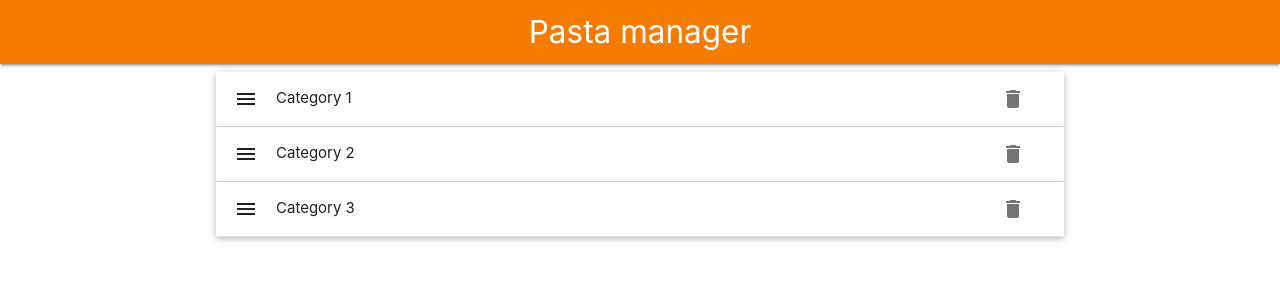
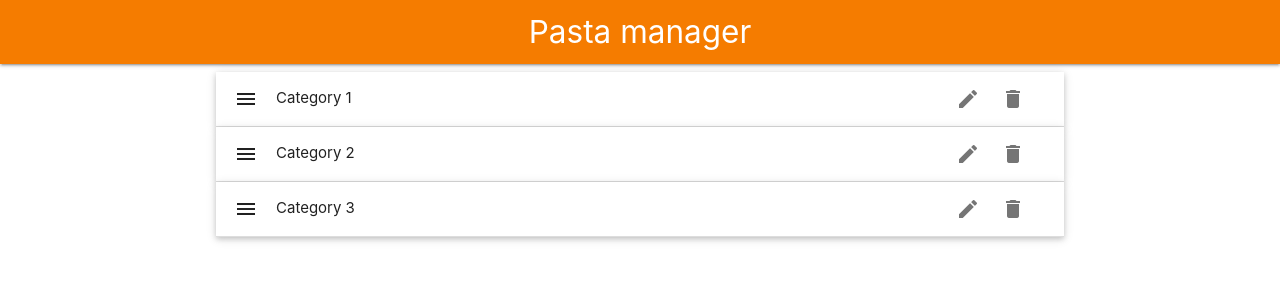
Before and after one commit to Denys-Rozhko/Pasta-manager, a Vue app: page / in a window 1280 px wide. Shown: the top 300 px of the page. Built offline with nearby package versions, Linux system fonts and the light colour scheme.

Commit message:
Fixed editing in categories and pastas

```diff
--- a/src/App.vue
+++ b/src/App.vue
@@ -19,9 +19,6 @@
       @deleteCategory="deleteCategoryById"
     />
   </ul>
-
-
-
   </main>
 </div>
 </template>
--- a/src/components/CollapsibleCategory.vue
+++ b/src/components/CollapsibleCategory.vue
@@ -1,11 +1,25 @@
 <template>
   <li>
-    <div class="collapsible-header"><i class="material-icons">menu</i>{{category.title}}
-      <span
-        class="badge right"
-        @click.stop="del"
-      >
-        <i class="material-icons">delete</i>
+    <div class="collapsible-header"><i class="material-icons">menu</i>
+      <span v-if="!isEditing">{{category.title}}</span>
+      <div v-else @click.stop class="input-field inline">
+          <input id="title" v-model="category.title" type="text">
+          <label for="title">Новое название</label>
+      </div>
+      <span class="badge right">
+        <i
+          class="material-icons"
+          v-if="!isEditing"
+          @click.stop="editStart"
+        >edit</i>
+
+        <i
+          class="material-icons"
+          v-else
+          @click.stop="editEnd"
+        >save</i>
+
+        <i @click.stop="del" class="material-icons">delete</i>
       </span>
     </div>
     <div class="collapsible-body">
@@ -26,14 +40,36 @@ import CollapsiblePasta from "@/components/CollapsiblePasta"
 
 export default {
   props: {
-    categoryProp: Object
+    categoryProp: {
+      type: Object,
+      required: true
+    },
+
   },
   data() {
     return {
-      category: this.categoryProp
+      category: this.categoryProp,
+      isEditing: false,
+      titleBeforeEditing: ""
     }
   },
   methods: {
+    editStart() {
+      this.titleBeforeEditing = this.category.title;
+      this.isEditing = !this.isEditing;
+
+      setTimeout(() => {
+        window.M.updateTextFields();
+      },0);
+    },
+    editEnd() {
+      if(this.category.title != this.titleBeforeEditing) {
+        // send to the server
+        window.M.toast({html: "Название успешно изменено"});
+      }
+
+      this.isEditing = !this.isEditing;
+    },
     deletePastaById(id) {
       this.category.pastas = this.category.pastas.filter(pasta => pasta.id !== id);
     },
--- a/src/components/CollapsiblePasta.vue
+++ b/src/components/CollapsiblePasta.vue
@@ -2,8 +2,8 @@
   <li>
     <div class="collapsible-header" @click="isCollapsibleOpen = !isCollapsibleOpen">
       <span v-if="!isEditing">{{title}}</span>
-      <div v-else @click.stop>
-          <input id="title" class="validate" v-model="title">
+      <div v-else @click.stop class="input-field inline">
+          <input id="title" v-model="title" type="text">
           <label for="title">Новое название</label>
       </div>
     <span class="badge right">
@@ -33,8 +33,10 @@
     </div>
     <div class="collapsible-body" v-if="!isEditing">{{text}}</div>
     <div class="collapsible-body" v-else>
-      <textarea class="materialize-textarea" v-model="text"></textarea>
-      <label for="textarea1">Новый текст</label>
+      <div class="input-field">
+        <textarea class="materialize-textarea" v-model="text"></textarea>
+        <label for="textarea1">Новый текст</label>
+      </div>
     </div>
 
   </li>
@@ -43,7 +45,10 @@
 <script>
 export default {
   props: {
-    pasta: Object
+    pasta: {
+      type: Object,
+      required: true
+    }
   },
   data(){
     return {
@@ -72,6 +77,9 @@ export default {
       this.textBeforeEditing  = this.text;
       this.titleBeforeEditing = this.title;
 
+      setTimeout(() => {
+        window.M.updateTextFields();
+      },0);
       // isOk = send to the server
       // if !isOk
       //   this.text = textBeforeEditing
```
